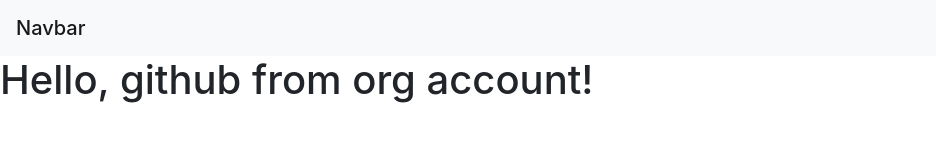
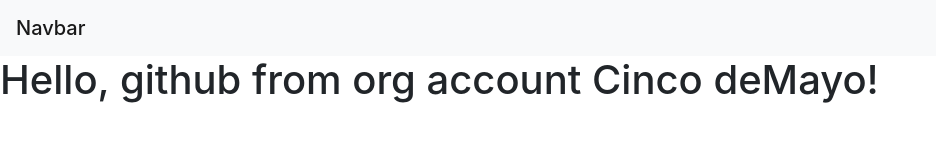
Before and after one commit to larryfantmo/edxwebDemo, a plain HTML site: page index.html in a window 1280 px wide. Shown: the whole page, without its empty margins (0-936 px from the left). Drawn offline with nearby package versions, Linux system fonts and the light colour scheme.

Commit message:
Update index.html

```diff
--- a/index.html
+++ b/index.html
@@ -14,7 +14,7 @@
     <nav class="navbar navbar-light bg-light">
   <span class="navbar-brand mb-0 h1">Navbar</span>
 </nav>
-    <h1>Hello, github from org account!</h1>
+    <h1>Hello, github from org account Cinco deMayo!</h1>
 
     <!-- Optional JavaScript -->
     <!-- jQuery first, then Popper.js, then Bootstrap JS -->
```
